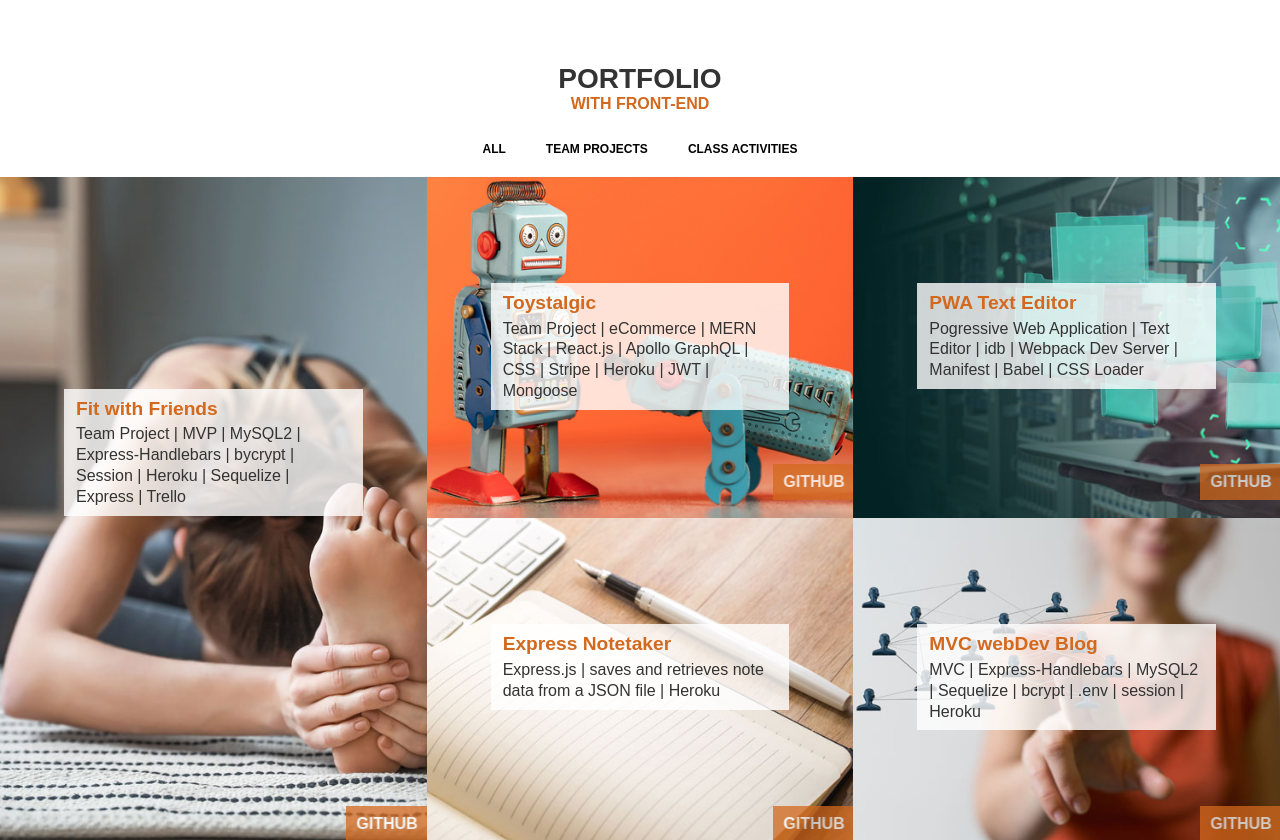
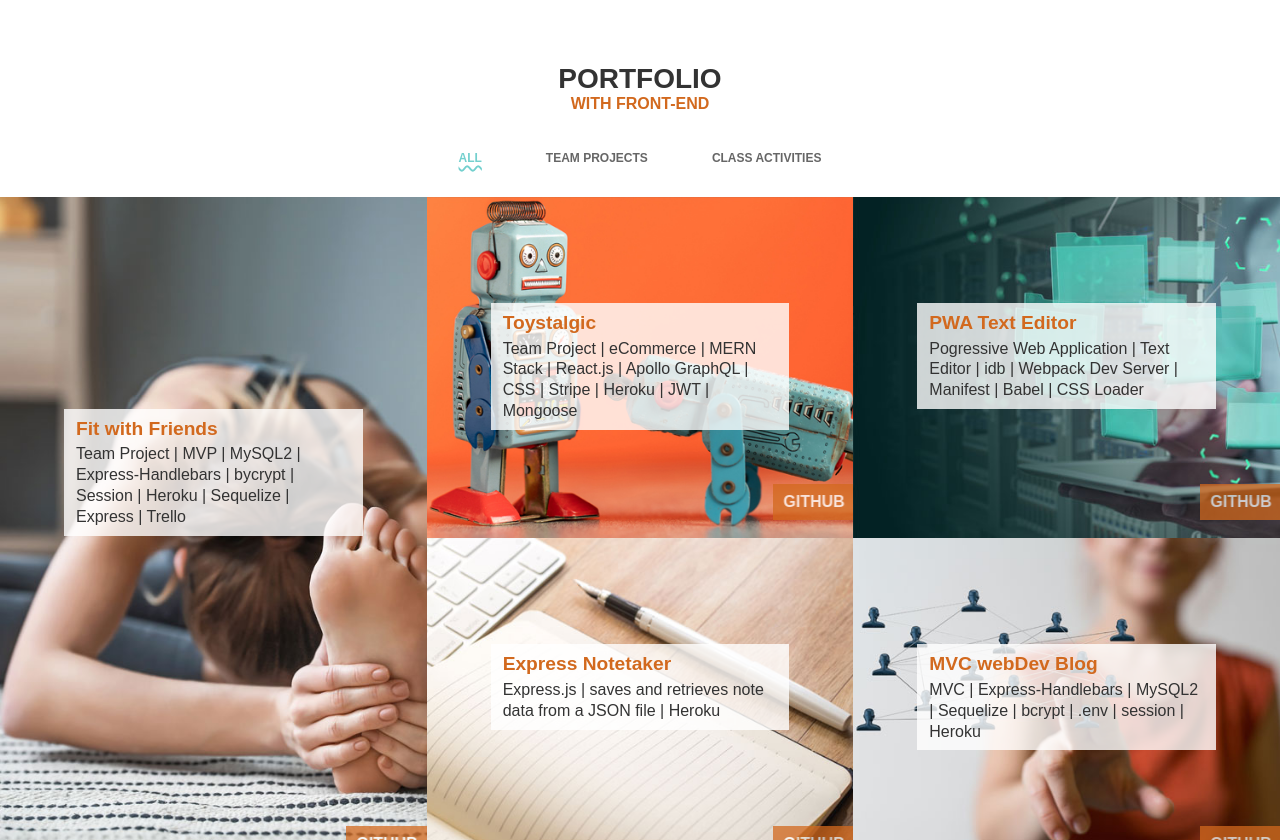
Before and after one commit to CynthiaGodoy/react.js-portfolio, a React (Create React App) app: page / in a window 1280 px wide. Shown: the part 1960-2800 px from the top of the page. Built offline with nearby package versions, Linux system fonts and the light colour scheme.

Commit message:
work on buttons, hover

```diff
--- a/package.json
+++ b/package.json
@@ -10,13 +10,13 @@
     "bootstrap": "^5.1.3",
     "browserslist": "^4.21.5",
     "caniuse-lite": "^1.0.30001451",
-    "framer-motion": "^7.2.1",
+    "framer-motion": "^7.10.3",
     "gh-pages": "^4.0.0",
     "glob-parent": ">=6.0.1",
     "hash": "^0.2.1",
     "nth-check": ">=2.0.1",
     "react": "^18.2.0",
-    "react-bootstrap": "^2.4.0",
+    "react-bootstrap": "^2.7.2",
     "react-dom": "^18.2.0",
     "react-icons": "^4.4.0",
     "react-multi-carousel": "^2.8.2",
--- a/src/App.js
+++ b/src/App.js
@@ -12,6 +12,8 @@ import Card2 from "./components/Card2";
 import Card from "./components/Card";
 import Form from "./components/Form";
 import Footer from "./components/Footer";
+
+// import { AnimatePresence } from "framer-motion"
 
 function App () {
   return (
--- a/src/components/Card.js
+++ b/src/components/Card.js
@@ -3,15 +3,15 @@ import { CardData } from "./CardData";
 import "./WorkGridStyles.css";
 import Work from "./Work";
 
-// import React from 'react';
 import React, { useEffect, useState } from 'react';
-import { NavLink } from 'react-router-dom';
-
+import Button from 'react-bootstrap/Button';
+// import { NavLink } from "react-router-dom";
+// import { motion } from "framer-motion";
+// {click ? "filterbar active" : "filterbar"} onClick={setActive}
 
 //CREATES A CARD FRAME
-// const Card = () => {
+function Card() {
 
-function Card() {
     const [data, setData] = useState([]);
 	const [collection, setCollection] = useState([]);
 
@@ -25,20 +25,40 @@ function Card() {
         setData(filterData);
     }
 
-    const [active, setActive] = useState([]);
+    // const [active, setActive] = useState([]);
+    // document.querySelectorAll('.nav-link').forEach(link => {
+    //     if(link.item === window.location.item){
+    //         link.setAttribute('aria-current', 'page')
+    //     }
+    // })
+
+    //VANILLA JAVASCRIPT OPTION
+    // var header = document.getElementById("filter-btn");
+    // var btns = header.getElementsByClassName("nav-link");
+
+    // for (var i = 0; i < btns.length; i++) {
+    //     btns[i].addEventListener("click", function() {
+    //     var current = document.getElementsByClassName("active");
+    //     current[0].className = current[0].className.replace(" active", "");
+    //     this.className += " active";
+    //     });
+    // }
 
     return (
     <div className="work-container">
         <section id="front-end">
             <h1 className="portfolio-heading">Portfolio</h1>
             <p className="info">with front-end</p>
-            <div className="filterItem" id="filterbtn">
-                <ul>
-                    <li><button onClick={()=> setData(CardData)}>All</button></li>
-                        {collection.map((item)=> <li><button onClick={()=>{gallery_filter(item)}}>{item}</button></li>)}
-                </ul>
+            <div className="filterItem" id="filter-btn">
+                    <ul className="nav-link">
+                        <li><Button onClick={()=> setData(CardData)} active>All</Button></li>
+                            {collection.map((item)=>
+                                <li><Button onClick={()=>{gallery_filter(item)}}>{item}</Button></li>)}
+                    </ul>
             </div>
+
             <div className="frontend-container">
+
                 {data.map((val, ind) => {
                     return (
                         <Work
@@ -52,6 +72,7 @@ function Card() {
                         />
                     );
                 })}
+
             </div>
         </section>
     </div>
@@ -59,3 +80,53 @@ function Card() {
 }
 
 export default Card;
+
+/* <motion.div className="filterItem"
+key={CardData.id}
+layout
+initial={{ opacity: 0 }}
+animate={{ opacity: 2 }}
+exit={{ opacity: 0 }}
+transition={{duration: 0.5}}
+>
+    <ul id="filter-btn">
+        <li><button class="nav-link" onClick={()=> setData(CardData)}>All</button></li>
+            {collection.map((item)=> <li><button class="nav-link" onClick={()=>{gallery_filter(item)}}>{item} </button> </li>)}
+    </ul>
+</motion.div> */
+
+// return (
+//     <div className="work-container">
+//         <section id="front-end">
+//             <h1 className="portfolio-heading">Portfolio</h1>
+//             <p className="info">with front-end</p>
+//             <div className="filterItem" id="filter-btn">
+//                     <ul>
+//                         <li><button className="nav-link" onClick={()=> setData(CardData)}>All</button></li>
+//                             {collection.map((item)=> <li><button className="nav-link" onClick={()=>{gallery_filter(item)}}>{item} </button> </li>)}
+//                     </ul>
+//             </div>
+
+//             <div className="frontend-container">
+
+//                 {data.map((val, ind) => {
+//                     return (
+//                         <Work
+//                             key={ind}
+//                             imgsrc={val.imgsrc}
+//                             title={val.title}
+//                             description={val.description}
+//                             liveURL={val.liveURL}
+//                             github={val.github}
+//                             tag={val.tag}
+//                         />
+//                     );
+//                 })}
+
+//             </div>
+//         </section>
+//     </div>
+//     )
+// }
+
+// export default Card;
--- a/src/components/CardData.js
+++ b/src/components/CardData.js
@@ -12,6 +12,7 @@ import Project10 from "../assets/weather.jpg"
 
 export const CardData = [
     {
+        id: 1,
         imgsrc: Project1,
         alt: "fitness",
         title: "Fit with Friends",
@@ -21,6 +22,7 @@ export const CardData = [
         type: "team projects",
     },
     {
+        id: 2,
         imgsrc: Project2,
         alt: "day calendar",
         title: "Work-Day Scheduler",
@@ -30,6 +32,7 @@ export const CardData = [
         type: "class activities",
     },
     {
+        id: 3,
         imgsrc: Project3,
         alt: "programming quiz",
         title: "Code Quiz",
@@ -39,6 +42,7 @@ export const CardData = [
         type: "class activities",
     },
     {
+        id: 4,
         imgsrc: Project4,
         alt: "ecommerce toys",
         title: "Toystalgic",
@@ -48,6 +52,7 @@ export const CardData = [
         type: "team projects",
     },
     {
+        id: 5,
         imgsrc: Project5,
         alt: "notes",
         title: "Express Notetaker",
@@ -57,6 +62,7 @@ export const CardData = [
         type: "class activities",
     },
     {
+        id: 6,
         imgsrc: Project6,
         alt: "passwords",
         title: "Password Generator",
@@ -66,6 +72,7 @@ export const CardData = [
         type: "class activities",
     },
     {
+        id: 7,
         imgsrc: Project7,
         alt: "coffee beans",
         title: "Book & Coffee Finder",
@@ -76,6 +83,7 @@ export const CardData = [
     },
 
     {
+        id: 8,
         imgsrc: Project8,
         alt: "Text Editor",
         title: "PWA Text Editor",
@@ -85,6 +93,7 @@ export const CardData = [
         type: "class activities",
     },
     {
+        id: 9,
         imgsrc: Project9,
         alt: "notes",
         title: "MVC webDev Blog",
@@ -94,6 +103,7 @@ export const CardData = [
         type: "class activities",
     },
     {
+        id: 10,
         imgsrc: Project10,
         alt: "weather, temperature, uvIndex",
         title: "Weather Dashboard",
--- a/src/components/Form.js
+++ b/src/components/Form.js
@@ -20,6 +20,17 @@ const Form = () => {
             });
 };
 
+    // var nextStep = document.querySelector('#nextStep');
+
+    // nextStep.addEventListener('click', function (e) {
+    //     e.preventDefault();
+    // // Hide first view
+    // document.getElementById('my_form').style.display = 'none';
+
+    // // Show thank you message element
+    // document.getElementById('thank_you').style.display = 'block';
+    // });
+
     return (
         <div className="background">
             <img className="desk-img" src={ BackgroundImg } alt="desk"/>
@@ -34,8 +45,19 @@ const Form = () => {
                                 <label>Name</label><input type="text" name="user_name" />
                                 <label>Email</label><input type="email" name="user_email" />
                                 <label>Message</label><textarea name="message" rows="5" placeholder="Type your message here" />
-                                <button input type="submit" className="hvr-rectangle-out btn">Send</button>
+                                <button input type="submit" id="my_form" className="hvr-rectangle-out btn">Send</button>
                             </form>
+
+                            {/* <div id="my_form">
+                                <p>This is my first part of the form.</p>
+                                <button id="nextStep">Submit</button>
+                            </div>
+
+                            <div id="thank_you" style="display: none;">
+                                <p>Thanks for filling up the form!</p>
+                                <button type="submit">Close</button>
+                            </div> */}
+
                         </section>
                     </div>
             </div>
--- a/src/components/Navbar.js
+++ b/src/components/Navbar.js
@@ -1,8 +1,7 @@
 import "./NavbarStyles.css";
 
-import React, {useState, useEffect} from 'react';
+import React, { useState } from 'react';
 import { Link } from "react-scroll";
-// import { HashLink as Link } from "react-router-hash-link";
 // className={({ isActive }) => (isActive ? activeLink : normalLink)}
 
 import { FaBars, FaTimes } from "react-icons/fa";
--- a/src/components/WorkGridStyles.css
+++ b/src/components/WorkGridStyles.css
@@ -87,12 +87,13 @@
     gap: 20px;
 }
 
+/* BUTTONS-------------------------------------- */
 li {
     display: inline-block;
     padding: 10px;
 }
 
-button {
+.nav-link li Button{
     text-transform: uppercase;
     font-size: 12px;
     background: none;
@@ -101,13 +102,18 @@ button {
     justify-content: center;
 }
 
-:active {
+.nav-link li Button:hover {
     color:#45c0be;
+    text-decoration: underline wavy #45c0be 0.10rem;
+    text-underline-offset: 0.2rem;
 }
 
-button:hover {
+Button.active {
     color:#45c0be;
+    text-decoration: underline wavy #45c0be 0.10rem;
+    text-underline-offset: 0.2rem;
 }
+/* BUTTONS-------------------------------------- */
 
 @media (hover: hover){
     .combine .frontend-card a:hover + .hide,
@@ -226,3 +232,9 @@ button:hover {
         column-count:         1;
     }
 }
+
+@media screen and (max-width: 830px) {
+    .nav-link li Button:hover {
+        text-decoration: none;
+    }
+}
```
Also changed, not shown: 1 other file (tests, documents, lock files or other folders).
